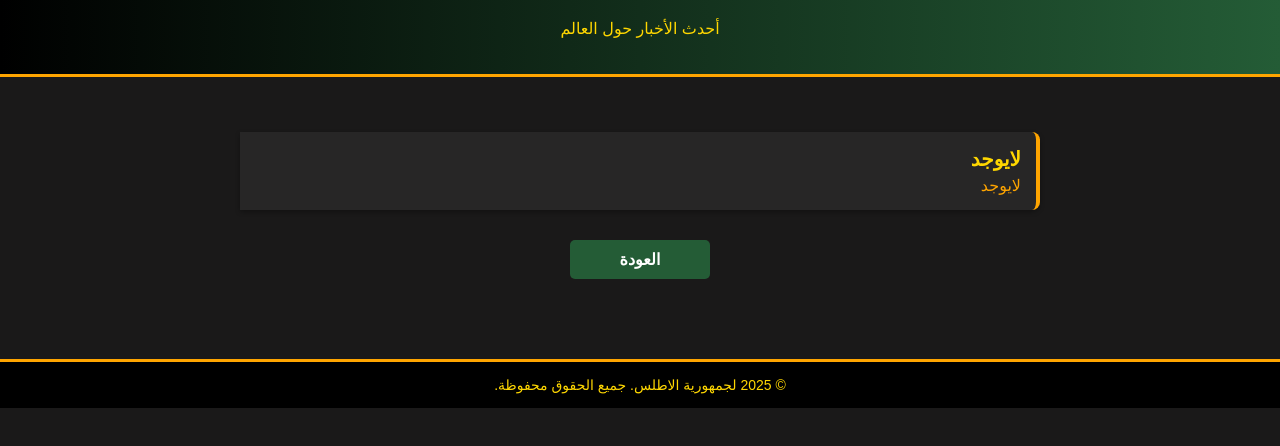
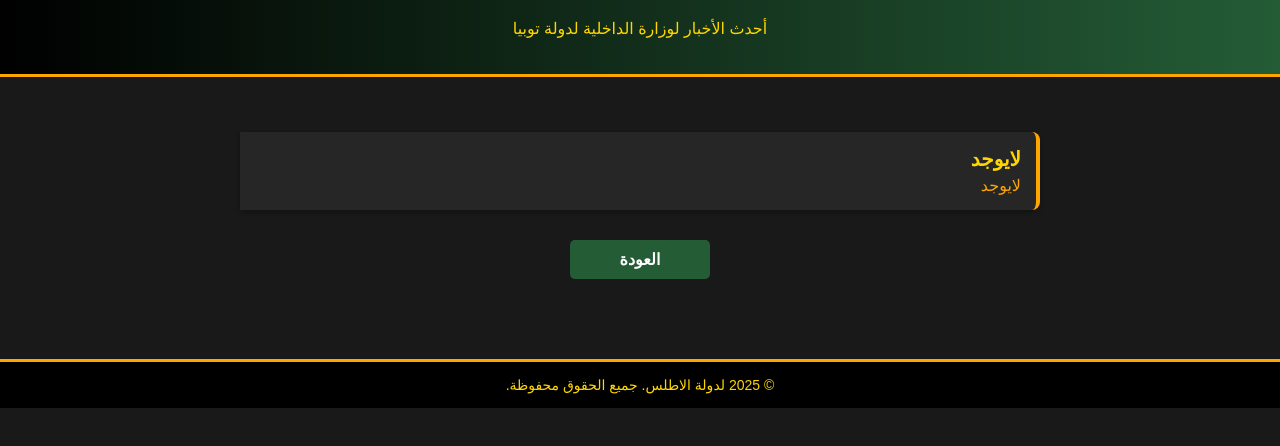
Before and after one commit to Hmood113344/KTA, a plain HTML site: page news.html in a window 1280 px wide. Shown: the part 116-562 px from the top of the page. Drawn offline with Linux system fonts and the light colour scheme.

Commit message:
Update title and content in news.html

```diff
--- a/news.html
+++ b/news.html
@@ -2,7 +2,7 @@
 <html lang="ar" dir="rtl">
 <head>
     <meta charset="UTF-8">
-    <title>الأخبار الدولية | KOF</title>
+    <title>الأخبار العسكريه | KTA</title>
     <style>
         body {
             font-family: 'Arial', sans-serif;
@@ -69,7 +69,7 @@
     <header>
         <div class="saudi-logo">﷽</div>
         <h1>الأخبار الدولية</h1>
-        <p>أحدث الأخبار حول العالم</p>
+        <p>أحدث الأخبار لوزارة الداخلية لدولة توبيا</p>
     </header>
 
     <div class="container">
@@ -87,7 +87,7 @@
     </div>
     <!-- حقوق الموقع -->
 <footer style="background: #000; color: #FFD700; text-align: center; padding: 15px; border-top: 3px solid #FFA500; font-size: 14px; margin-top: 30px;">
-    &copy; 2025 لجمهورية الاطلس. جميع الحقوق محفوظة.
+    &copy; 2025 لدولة الاطلس. جميع الحقوق محفوظة.
 </footer>
 </body>
 </html>
```
